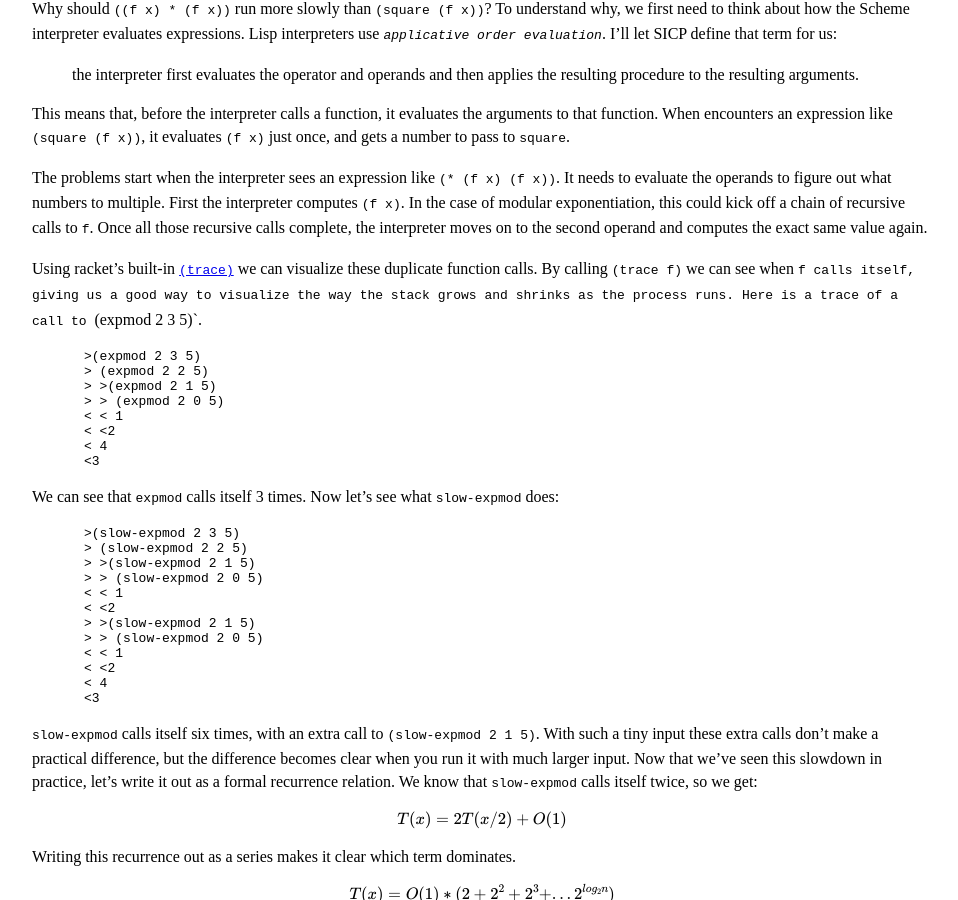
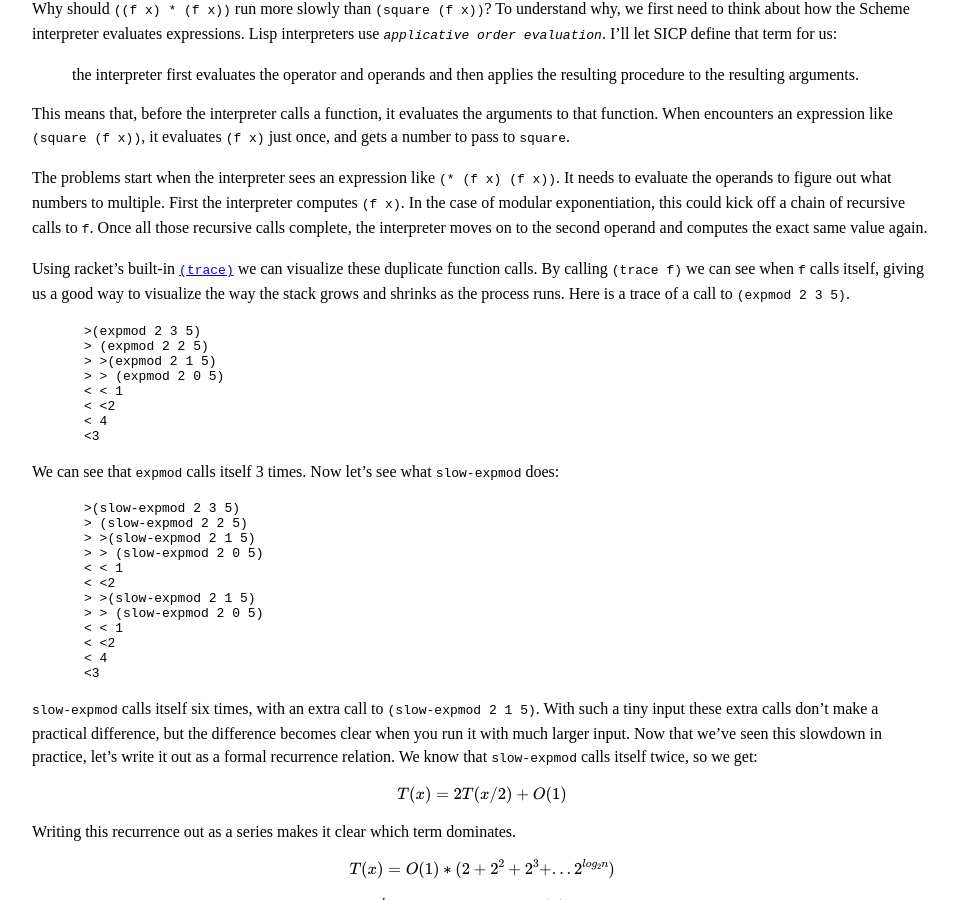
Before and after one commit to coxjonc/coxjonc.github.io, a Jekyll site: the page built from _posts/2020-05-03-fast-modexp-performance.markdown, in a window 1280 px wide and 900 px high, scrolled down 767 px. Shown: the whole window, without its empty margins (158-1116 px from the left). Built offline with Jekyll 4.4.1, drawn with Linux system fonts in a browser that asks for light colours; formulas are drawn with MathJax 3.

Commit message:
Terminate opening tic mark

````diff
--- a/_posts/2020-05-03-fast-modexp-performance.markdown
+++ b/_posts/2020-05-03-fast-modexp-performance.markdown
@@ -47,7 +47,7 @@ This means that, before the interpreter calls a function, it evaluates the argum
 
 The problems start when the interpreter sees an expression like `(* (f x) (f x))`. It needs to evaluate the operands to figure out what numbers to multiple. First the interpreter computes `(f x)`. In the case of modular exponentiation, this could kick off a chain of recursive calls to `f`. Once all those recursive calls complete, the interpreter moves on to the second operand and computes the exact same value again.
 
-Using racket's built-in [`(trace)`](https://docs.racket-lang.org/reference/debugging.html) we can visualize these duplicate function calls. By calling `(trace f)` we can see when `f calls itself, giving us a good way to visualize the way the stack grows and shrinks as the process runs. Here is a trace of a call to `(expmod 2 3 5)`.
+Using racket's built-in [`(trace)`](https://docs.racket-lang.org/reference/debugging.html) we can visualize these duplicate function calls. By calling `(trace f)` we can see when `f` calls itself, giving us a good way to visualize the way the stack grows and shrinks as the process runs. Here is a trace of a call to `(expmod 2 3 5)`.
 
 ```
 >(expmod 2 3 5)
````
